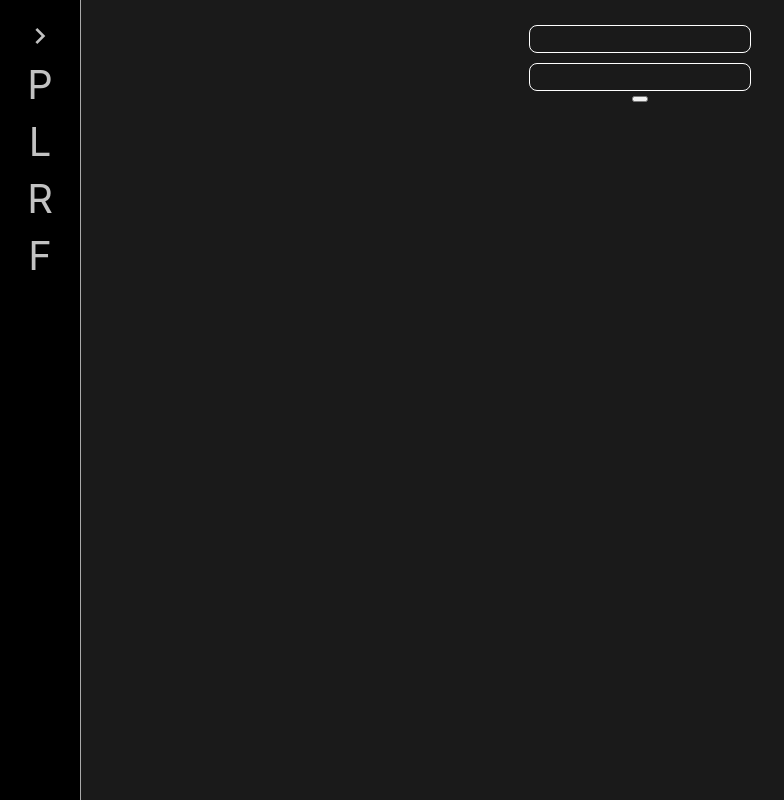
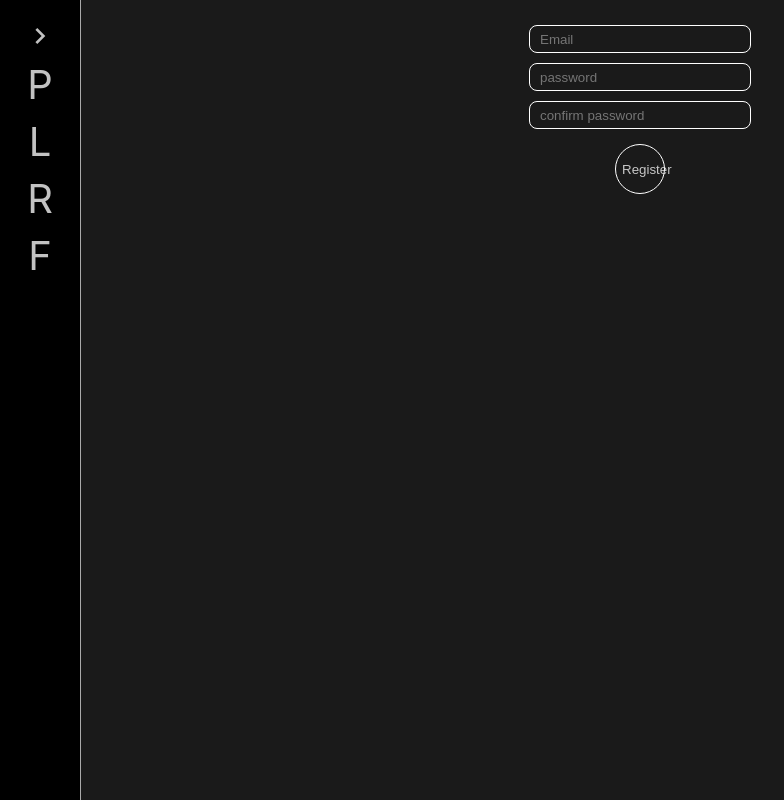
Before and after one commit to gavrilenkoanton/cards, a React (Create React App) app: page /#/registration in a window 1280 px wide. Shown: the whole page, without its empty margins (0-784 px from the left). Built offline with nearby package versions, Linux system fonts and the light colour scheme.

Commit message:
added 2 steps

```diff
--- a/src/BLL/redux-store.ts
+++ b/src/BLL/redux-store.ts
@@ -1,7 +1,7 @@
 import {createStore, combineReducers, applyMiddleware} from "redux";
 import thunkMiddleware from "redux-thunk"
 import {loginReducer} from "./login-reducer";
-import { registerReducer } from "./register-reducer";
+import { registerReducer } from "../components/3_Registration/2_bll/register-reducer";
 
 
 
--- a/src/BLL/register-reducer.ts
+++ /dev/null
@@ -1,16 +0,0 @@
-
-
-export type initialStateType = typeof initialState
-
-const initialState = {
-    text: ''
-}
-
-
-export const registerReducer = (state = initialState, action: any): initialStateType => {
-    switch (action.type) {
-        default:
-            return state
-    }
-
-}
--- /dev/null
+++ b/src/components/3_Registration/1_ui/Registration.tsx
@@ -0,0 +1,25 @@
+import React, {useState} from 'react';
+import styles from './Registration.module.scss';
+import Input from "../../common/input/Input";
+import Button from "../../common/button/Button";
+import store from "../../../BLL/redux-store";
+
+
+function Registration (props: any) {
+
+    let [email, setEmail] = useState('');
+    let [password, setPassword] = useState();
+    let [confirmPassword, setConfirmPassword] = useState();
+
+    return (
+        <div className={styles.wrapper}>
+            <Input placeholder={'Email'} value={email} onChange={(e: any)=>{setEmail(e.target.value)}}/>
+            <Input placeholder={'password'} value={password} onChange={(e: any)=>{setPassword(e.target.value)}}/>
+            <Input placeholder={'confirm password'} value={confirmPassword}
+                   onChange={(e: any)=>{setConfirmPassword(e.target.value)}}/>
+            <Button description={'Register'}/>
+        </div>
+    );
+}
+
+export default Registration;
--- /dev/null
+++ b/src/components/3_Registration/2_bll/register-reducer.ts
@@ -0,0 +1,25 @@
+export type initialStateType = typeof initialState
+
+const initialState = {
+    email: 'test@gamil.com',
+    password: 123456
+};
+
+
+export const registerReducer = (state = initialState, action: any): initialStateType => {
+    switch (action.type) {
+        case 'SET_EMAIL':
+            return {
+                ...state,
+                email: action.payload
+            };
+        case 'SET_PASSWORD':
+            return {
+                ...state,
+                password: action.payload
+            };
+        default:
+            return state
+    }
+
+};
--- a/src/components/3_Registration/Registration.tsx
+++ /dev/null
@@ -1,17 +0,0 @@
-import React from 'react';
-import styles from './Registration.module.scss';
-import Input from "../common/input/Input";
-
-
-function Registration (props: any) {
-
-    return (
-        <div className={styles.wrapper}>
-            <Input />
-            <Input/>
-            <button></button>
-        </div>
-    );
-}
-
-export default Registration;
--- a/src/main/routes/Routes.tsx
+++ b/src/main/routes/Routes.tsx
@@ -1,7 +1,7 @@
 import React from 'react';
 import {Switch, Route} from "react-router-dom";
 import Login from "../../components/2_Login/Login";
-import Registration from "../../components/3_Registration/Registration";
+import Registration from "../../components/3_Registration/1_ui/Registration";
 import Forgot from "../../components/4_Forgot/Forgot";
 import Profile from "../../components/1_Profile/Profile";
 
@@ -23,7 +23,6 @@ const pages: Array<PageType> = [
 
 
 const Routes = () => {
-    debugger
     return (
         <Switch>
             {pages.map(p => (
```
Also changed, not shown: src/components/3_Registration/1_ui/Registration.module.scss (renamed from src/components/3_Registration/Registration.module.scss).
